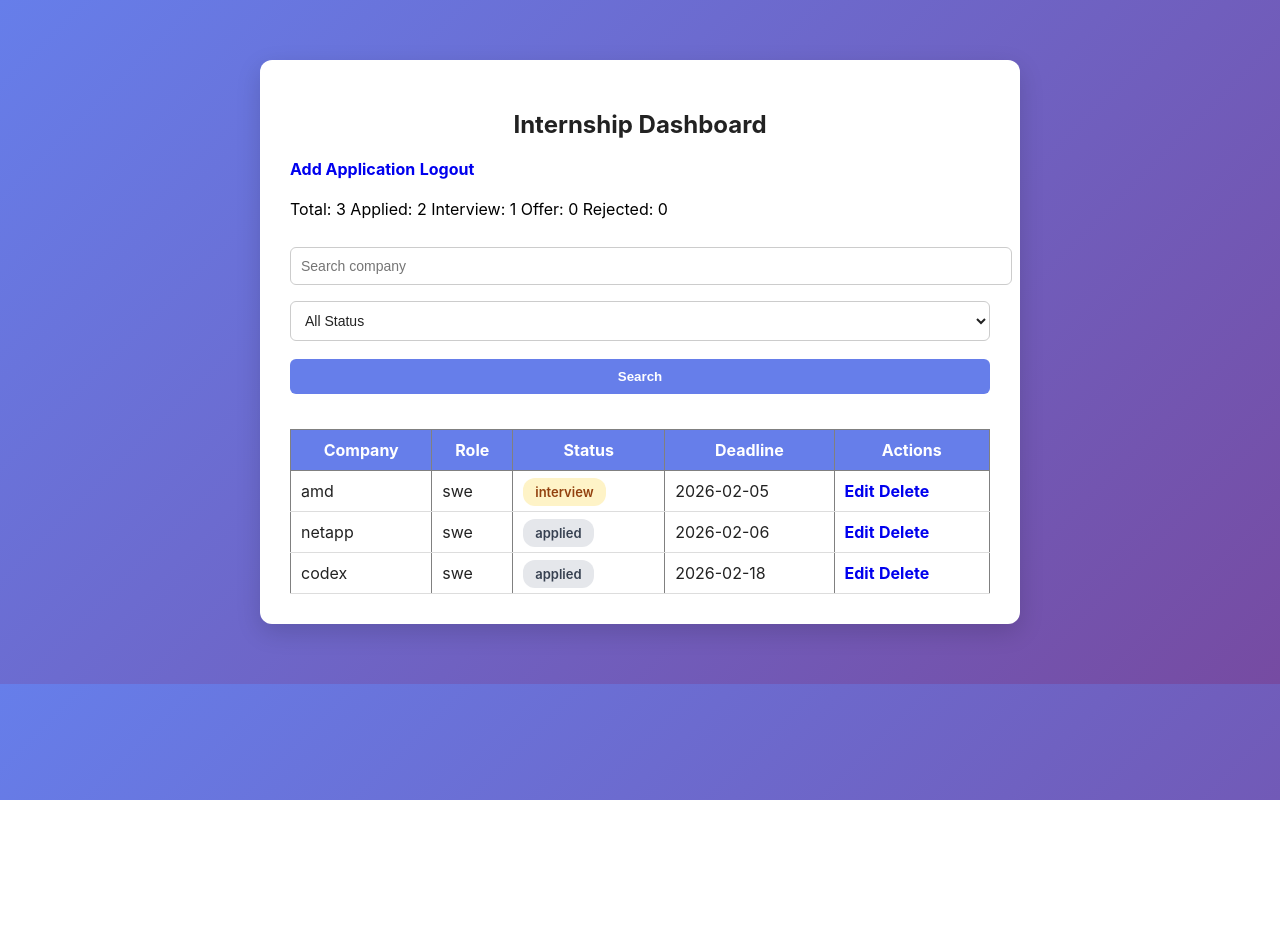
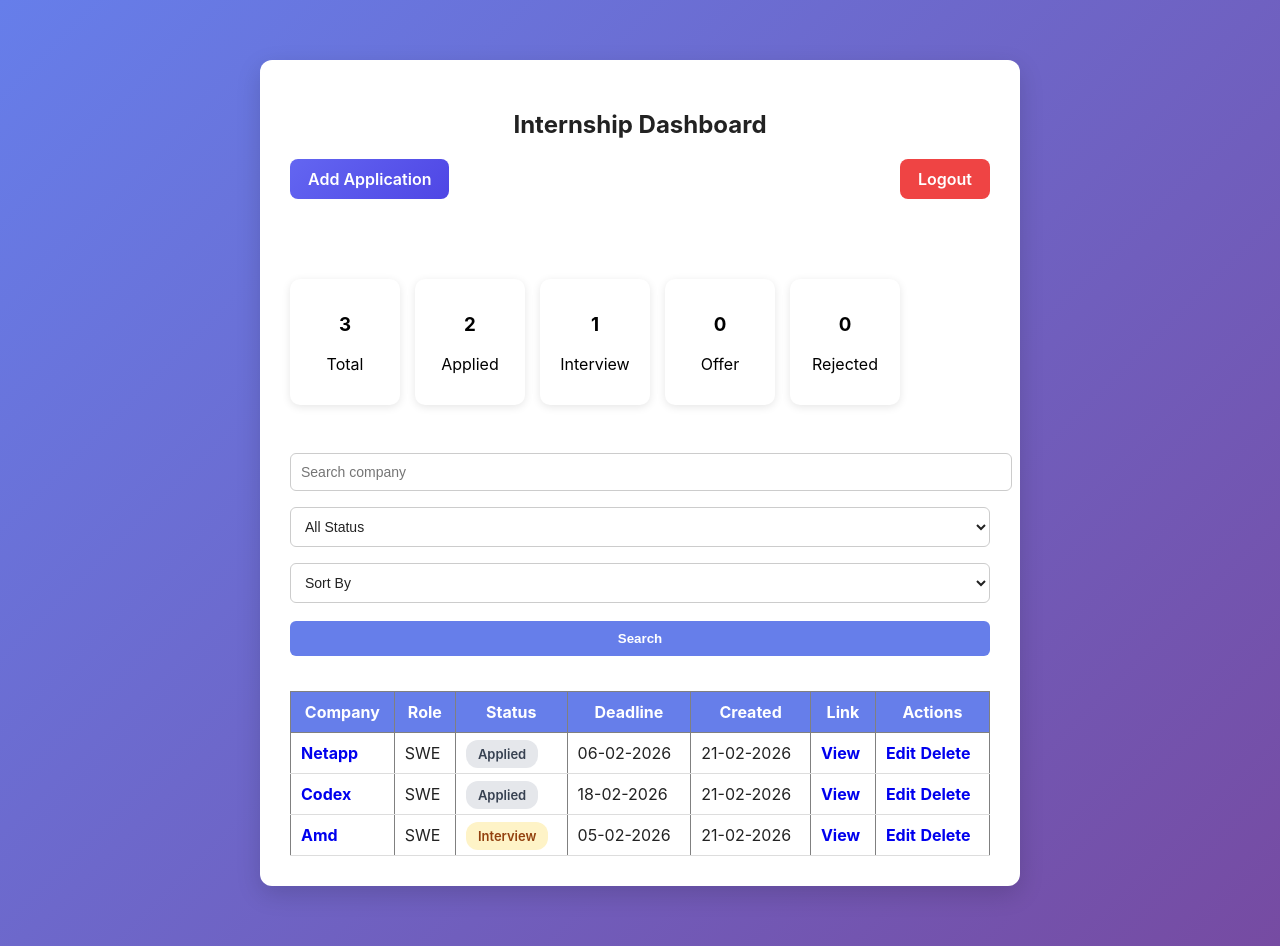
Before and after one commit to navyamahajan1235/internship-tracker, a Flask app: page /dashboard in a window 1280 px wide. Before the commit the page ends 800 px from the top, so only its background shows below. Run offline with Flask 3, Linux system fonts and the light colour scheme; a user stored in the database is signed in; data comes from the database, SQL or seed files in the repository; both versions use the stored data as it was after the commit.

Commit message:
Updated gitignore and finalized project

```diff
--- a/app.py
+++ b/app.py
@@ -44,7 +44,9 @@ def init_db():
             company TEXT,
             role TEXT,
             status TEXT,
-            deadline TEXT
+            deadline TEXT,
+            link TEXT,
+            created_at TEXT DEFAULT CURRENT_TIMESTAMP
         )
     """)
 
@@ -119,6 +121,7 @@ def dashboard():
 
     search = request.args.get("search", "").strip().lower()
     status = request.args.get("status", "").strip().lower()
+    sort = request.args.get("sort", "")
 
     query = "SELECT * FROM applications WHERE user_id=?"
     params = [session["user_id"]]
@@ -131,7 +134,13 @@ def dashboard():
         query += " AND LOWER(status)=?"
         params.append(status)
 
-    query += " ORDER BY deadline ASC"
+    # Sorting logic
+    if sort == "deadline":
+        query += " ORDER BY deadline ASC"
+    elif sort == "company":
+        query += " ORDER BY company ASC"
+    elif sort == "status":
+        query += " ORDER BY status ASC"
 
     applications = db.execute(query, params).fetchall()
 
@@ -151,7 +160,8 @@ def dashboard():
         applications=applications,
         stats=stats,
         search=search,
-        status=status
+        status=status,
+        sort=sort
     )
 
 
@@ -169,13 +179,14 @@ def add():
         role = request.form["role"]
         status = request.form["status"].lower()
         deadline = request.form["deadline"]
+        link = request.form["link"]
 
         db = get_db()
 
         db.execute("""
-            INSERT INTO applications(user_id,company,role,status,deadline)
-            VALUES (?,?,?,?,?)
-        """, (session["user_id"], company, role, status, deadline))
+            INSERT INTO applications (company, role, status, deadline, link, user_id)
+            VALUES (?, ?, ?, ?, ?, ?)
+        """, (company, role, status, deadline, link, session["user_id"]))
 
         db.commit()
 
@@ -197,12 +208,13 @@ def edit(id):
         role = request.form["role"]
         status = request.form["status"].lower()
         deadline = request.form["deadline"]
+        link = request.form["link"]
 
         db.execute("""
             UPDATE applications
-            SET company=?, role=?, status=?, deadline=?
+            SET company=?, role=?, status=?, deadline=?, link=?
             WHERE id=? AND user_id=?
-        """, (company, role, status, deadline, id, session["user_id"]))
+        """, (company, role, status, deadline, link, id, session["user_id"]))
 
         db.commit()
 
--- a/static/style.css
+++ b/static/style.css
@@ -180,3 +180,96 @@ tr:hover {
     background: #fee2e2;
     color: #991b1b;
 }
+
+/* Dashboard header layout */
+.dashboard-header {
+    display: flex;
+    justify-content: space-between;
+    align-items: center;
+    margin-bottom: 20px;
+}
+
+/* Add button */
+/* Dashboard header layout */
+.dashboard-header {
+    display: flex;
+    justify-content: space-between;
+    align-items: center;
+    margin-bottom: 20px;
+}
+
+/* Add Application button */
+.add-btn {
+    background: linear-gradient(135deg, #6366f1, #4f46e5);
+    color: white;
+    padding: 10px 18px;
+    border-radius: 8px;
+    text-decoration: none;
+    font-weight: 600;
+    transition: 0.2s;
+}
+
+.add-btn:hover {
+    background: linear-gradient(135deg, #4f46e5, #4338ca);
+    transform: translateY(-1px);
+}
+
+/* Logout button */
+.logout-btn {
+    background: #ef4444;
+    color: white;
+    padding: 10px 18px;
+    border-radius: 8px;
+    text-decoration: none;
+    font-weight: 600;
+    transition: 0.2s;
+}
+
+.logout-btn:hover {
+    background: #dc2626;
+    transform: translateY(-1px);
+}
+
+/* Table row hover effect */
+table tr:hover {
+    background-color: #f9fafb;
+    transition: 0.2s;
+}
+
+button, .add-btn, .logout-btn {
+    cursor: pointer;
+}
+
+.stats {
+display:flex;
+gap:15px;
+margin:20px 0;
+}
+
+.card {
+background:white;
+padding:15px;
+border-radius:10px;
+box-shadow:0 2px 8px rgba(0,0,0,0.1);
+text-align:center;
+min-width:80px;
+}
+
+/* Auth pages spacing fix */
+
+.auth-link {
+    display: block;
+    margin-top: 15px;
+    text-align: left;
+    color: #4f46e5;
+    text-decoration: none;
+    font-weight: 600;
+}
+
+.auth-link:hover {
+    text-decoration: underline;
+}
+
+form button {
+    margin-top: 10px;
+}
--- a/templates/dashboard.html
+++ b/templates/dashboard.html
@@ -1,7 +1,7 @@
 <!DOCTYPE html>
 <html>
 <head>
-<title>Dashboard</title>
+<title>Internship Tracker</title>
 <link rel="stylesheet" href="{{ url_for('static', filename='style.css') }}">
 </head>
 
@@ -11,18 +11,39 @@
 
 <h2>Internship Dashboard</h2>
 
-<a href="/add">Add Application</a>
-<a href="/logout">Logout</a>
+<div class="dashboard-header">
+    <a href="/add" class="add-btn">Add Application</a>
+    <a href="/logout" class="logout-btn">Logout</a>
+</div>
 
 <br><br>
 
-<div>
+<div class="stats">
 
-Total: {{ stats.total or 0 }}
-Applied: {{ stats.applied or 0 }}
-Interview: {{ stats.interview or 0 }}
-Offer: {{ stats.offer or 0 }}
-Rejected: {{ stats.rejected or 0 }}
+<div class="card">
+<h3>{{ stats.total or 0 }}</h3>
+<p>Total</p>
+</div>
+
+<div class="card">
+<h3>{{ stats.applied or 0 }}</h3>
+<p>Applied</p>
+</div>
+
+<div class="card">
+<h3>{{ stats.interview or 0 }}</h3>
+<p>Interview</p>
+</div>
+
+<div class="card">
+<h3>{{ stats.offer or 0 }}</h3>
+<p>Offer</p>
+</div>
+
+<div class="card">
+<h3>{{ stats.rejected or 0 }}</h3>
+<p>Rejected</p>
+</div>
 
 </div>
 
@@ -40,6 +61,13 @@ Rejected: {{ stats.rejected or 0 }}
     <option value="rejected" {% if status=="rejected" %}selected{% endif %}>Rejected</option>
 </select>
 
+<select name="sort">
+    <option value="">Sort By</option>
+    <option value="deadline" {% if sort=="deadline" %}selected{% endif %}>Deadline</option>
+    <option value="company" {% if sort=="company" %}selected{% endif %}>Company</option>
+    <option value="status" {% if sort=="status" %}selected{% endif %}>Status</option>
+</select>
+
 <button type="submit">Search</button>
 
 </form>
@@ -53,38 +81,58 @@ Rejected: {{ stats.rejected or 0 }}
 <th>Role</th>
 <th>Status</th>
 <th>Deadline</th>
+<th>Created</th>
+<th>Link</th>
 <th>Actions</th>
 </tr>
 
-{% for app in applications %}
-
 {% if applications|length == 0 %}
 <tr>
-    <td colspan="5" style="text-align:center; padding:20px; color:#6b7280;">
-        No applications found
-    </td>
+<td colspan="5" style="text-align:center; padding:20px; color:#6b7280;">
+No applications found
+</td>
 </tr>
+
+{% else %}
+
+{% for app in applications %}
+<tr>
+<td>
+{% if app.link %}
+<a href="{{ app.link }}" target="_blank">
+{{ app.company.capitalize() }}
+</a>
+{% else %}
+{{ app.company.capitalize() }}
 {% endif %}
-
-<tr>
-
-<td>{{ app.company }}</td>
-<td>{{ app.role }}</td>
+</td>
+<td>{{ app.role.upper() }}</td>
 <td>
     <span class="status {{ app.status }}">
-        {{ app.status }}
+        {{ app.status.capitalize() }}
     </span>
 </td>
-<td>{{ app.deadline }}</td>
+<td>{{ app.deadline[8:10] }}-{{ app.deadline[5:7] }}-{{ app.deadline[0:4] }}</td>
+
+<td>{{ app.created_at[8:10] }}-{{ app.created_at[5:7] }}-{{ app.created_at[0:4] }}</td>
+
+<td>
+    {% if app.link %}
+        <a href="{{ app.link }}" target="_blank">View</a>
+    {% else %}
+        -
+    {% endif %}
+</td>
 
 <td>
 <a href="/edit/{{ app.id }}">Edit</a>
-<a href="/delete/{{ app.id }}">Delete</a>
+<a href="/delete/{{ app.id }}" onclick="return confirm('Are you sure you want to delete this application?')">Delete</a>
 </td>
-
 </tr>
 
 {% endfor %}
+
+{% endif %}
 
 </table>
 
--- a/templates/login.html
+++ b/templates/login.html
@@ -1,7 +1,7 @@
 <!DOCTYPE html>
 <html>
 <head>
-<title>Login</title>
+<title>Internship Tracker</title>
 <link rel="stylesheet" href="{{ url_for('static', filename='style.css') }}">
 </head>
 
@@ -21,7 +21,7 @@
 
 </form>
 
-<a href="/register">Create new account</a>
+<a href="/register" class="auth-link">Create new account</a>
 
 </div>
 
--- a/templates/register.html
+++ b/templates/register.html
@@ -1,7 +1,7 @@
 <!DOCTYPE html>
 <html>
 <head>
-<title>Register</title>
+<title>Internship Tracker</title>
 <link rel="stylesheet" href="{{ url_for('static', filename='style.css') }}">
 </head>
 
@@ -21,7 +21,7 @@
 
 </form>
 
-<a href="/">Back to Login</a>
+<a href="/" class="auth-link">Back to Login</a>
 
 </div>
 
```
Also changed, not shown: templates/add_application.html (+5 -2 lines), templates/edit_application.html (+5 -2 lines), database.db.
